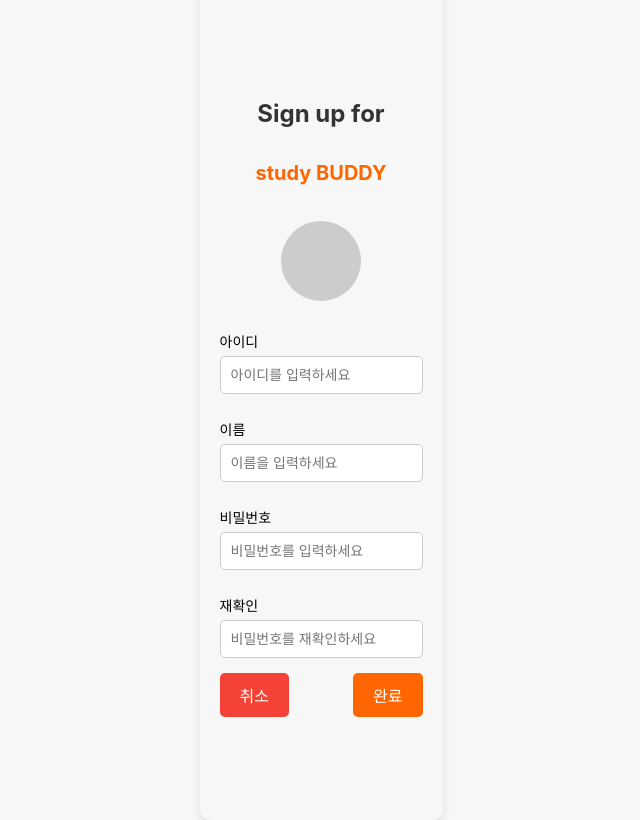
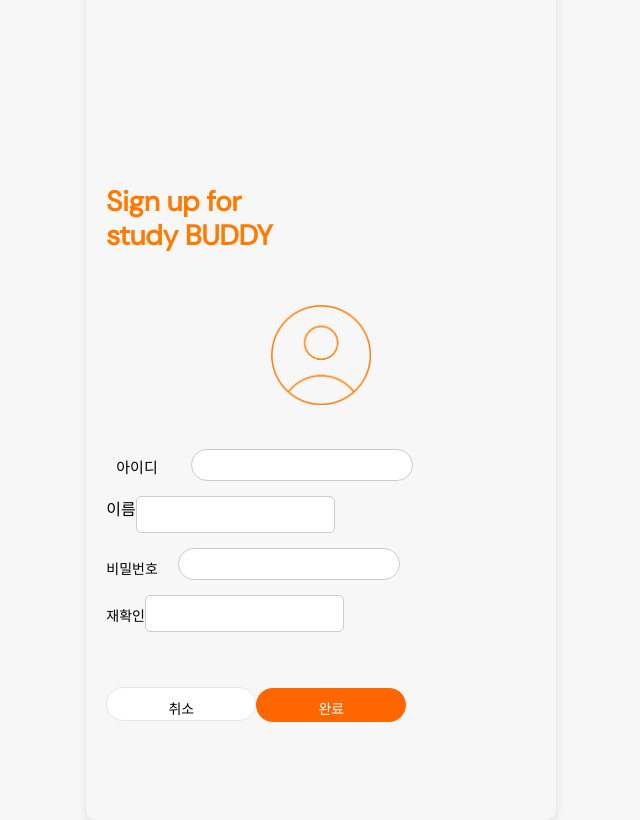
Before and after one commit to KwonHaeJin/StudyBuddy, a React (Create React App) app: page /Signup in a window 1280 px wide. Shown: the whole page, without its empty margins (319-959 px from the left). Built offline with nearby package versions, Linux system fonts and the light colour scheme.

Commit message:
회원가입 수정 중

```diff
--- a/src/Login/Login.css
+++ b/src/Login/Login.css
@@ -4,12 +4,12 @@
 
 .input-group {
   display: flex;
-  align-items: center; /* 레이블과 입력창을 수직 정렬 */
-  margin-bottom: 15px; /* 입력 그룹 사이의 간격 */
+  align-items: center;
+  margin-bottom: 15px;
 }
 
 label {
-  margin-right: 10px; /* 레이블과 입력창 사이의 간격 */
+  margin-right: 10px;
   font-size: 14px;
 }
 
@@ -26,7 +26,7 @@ body {
   justify-content: center;
   align-items: center;
   height: 100vh;
-  background-color: #f7f7f7; /* 배경색 */
+  background-color: #f7f7f7;
 }
 
 .container {
@@ -36,7 +36,7 @@ body {
 .title {
   font-family: Arial, sans-serif;
   font-size: 36px;
-  color: #999; /* 기본 색상 회색 */
+  color: #999;
   position: relative;
   text-align: center;
 }
--- a/src/Signup/Signup.css
+++ b/src/Signup/Signup.css
@@ -10,22 +10,36 @@
     border-radius: 10px;
 }
 
-h1 {
-    font-size: 24px;
-    color: #333;
+.p1 {
+    width: 199px;
+    height: 70px;
+    top: 122px;
+    left: 26px;
+    gap: 0px;
+    opacity: 0px;
+    font-family: "basic";
+    font-size: 28px;
+    font-weight: 700;
+    line-height: 41px;
+    text-align: left;
+    color: #FF7A00;
+    margin-right: 18vw;
+    margin-bottom: -8vh;
 }
-
-h2 {
-    font-size: 20px;
-    color: #ff6600;
-}
-
-.avatar {
-    width: 80px;
-    height: 80px;
-    border-radius: 50%;
-    background-color: #ccc;
-    margin: 20px 0;
+.p2 {
+    width: 199px;
+    height: 70px;
+    top: 122px;
+    left: 26px;
+    gap: 0px;
+    opacity: 0px;
+    font-family: "basic";
+    font-size: 28px;
+    font-weight: 700;
+    line-height: 41px;
+    text-align: left;
+    color: #FF7A00;
+    margin-right: 18vw;
 }
 
 .signup-form {
@@ -40,16 +54,17 @@ label {
 }
 
 input {
-    padding: 10px;
-    border: 1px solid #ccc;
-    border-radius: 5px;
-    margin-bottom: 15px;
-    font-size: 14px;
+        flex: 1; /* 입력창이 가능한 공간을 모두 차지하게 함 */
+        padding: 10px;
+        border: 1px solid #ccc;
+        border-radius: 5px;
+
 }
 
 .button-group {
-    display: flex;
     justify-content: space-between;
+    position: fixed;
+    margin-top: 5vh;
 }
 
 button {
@@ -61,11 +76,31 @@ button {
 }
 
 .cancel {
-    background-color: #f44336;
-    color: white;
+   width: 150px;
+   height: 34px;
+   background-color:#FFFFFF;
+   color: #000000;
+   border: 1px solid #E6E6E6;
+   border-radius: 1000px;
+   font-size: 14px;
 }
 
 .submit {
+    width: 150px;
+    height: 34px;
     background-color: #ff6600;
     color: white;
+    border-radius: 1000px;
+    font-size: 14px;
 }
+.signup-container img{
+    width: 100px;
+    height: 100px;
+    margin-top: -1vh;
+    top: -1066px;
+    left: -924px;
+    gap: 0px;
+    border: 1.5px 0px 0px 0px;
+    opacity: 0px;
+    margin-bottom: 3vh;
+}
--- /dev/null
+++ b/src/Signup/Signup.js
@@ -0,0 +1,51 @@
+import React from 'react';
+import './Signup.css';
+import '../App.css';
+import pictureProfile3 from '../images/profile3.png';
+
+const Signup = () => {
+    return (
+      <div className="signup-container">
+        <p className="p1">Sign up for</p>
+        <p className="p2">study BUDDY</p>
+        <img src={pictureProfile3} alt="profile"></img>
+        <form className="signup-form">
+          <div className="form">
+            <div className="input-form">
+              <div className="id-text">아이디</div>
+              <div className="input-group">
+                <input type="text" id="username" />
+              </div>
+            </div>
+            <div className="input-form">
+            <div className="name-text">이름</div>
+            <div className="input-group">
+              <input type="text" id="name" name="name" />
+            </div>
+          </div>
+          <div className="input-form">
+            <label htmlFor="password">비밀번호</label>
+            <div className="input-group">
+              <input type="password" id="password" name="password" />
+            </div>
+          </div>
+
+          <div className="input-form">
+            <label htmlFor="confirmPassword">재확인</label>
+            <div className="input-group">
+              <input type="password" id="confirmPassword" name="confirmPassword" />
+            </div>
+          </div>
+
+          {/* 버튼 그룹 */}
+          <div className="button-group">
+            <button type="button" className="cancel">취소</button>
+            <button type="submit" className="submit">완료</button>
+          </div>
+        </div>
+      </form>
+    </div>
+  );
+};
+
+export default Signup;
--- a/src/Signup/Signup.jsx
+++ /dev/null
@@ -1,32 +0,0 @@
-import React from 'react';
-import './Signup.css';
-
-const Signup = () => {
-    return (
-        <div className="signup-container">
-            <h1>Sign up for</h1>
-            <h2>study BUDDY</h2>
-            <div className="avatar"></div>
-            <form className="signup-form">
-                <label>아이디</label>
-                <input type="text" placeholder="아이디를 입력하세요" />
-
-                <label>이름</label>
-                <input type="text" placeholder="이름을 입력하세요" />
-
-                <label>비밀번호</label>
-                <input type="password" placeholder="비밀번호를 입력하세요" />
-
-                <label>재확인</label>
-                <input type="password" placeholder="비밀번호를 재확인하세요" />
-
-                <div className="button-group">
-                    <button type="button" className="cancel">취소</button>
-                    <button type="submit" className="submit">완료</button>
-                </div>
-            </form>
-        </div>
-    );
-};
-
-export default Signup;
```
Also changed, not shown: src/Login/Login.js (renamed from src/Login/Login.jsx), src/images/profile3.png (added).
